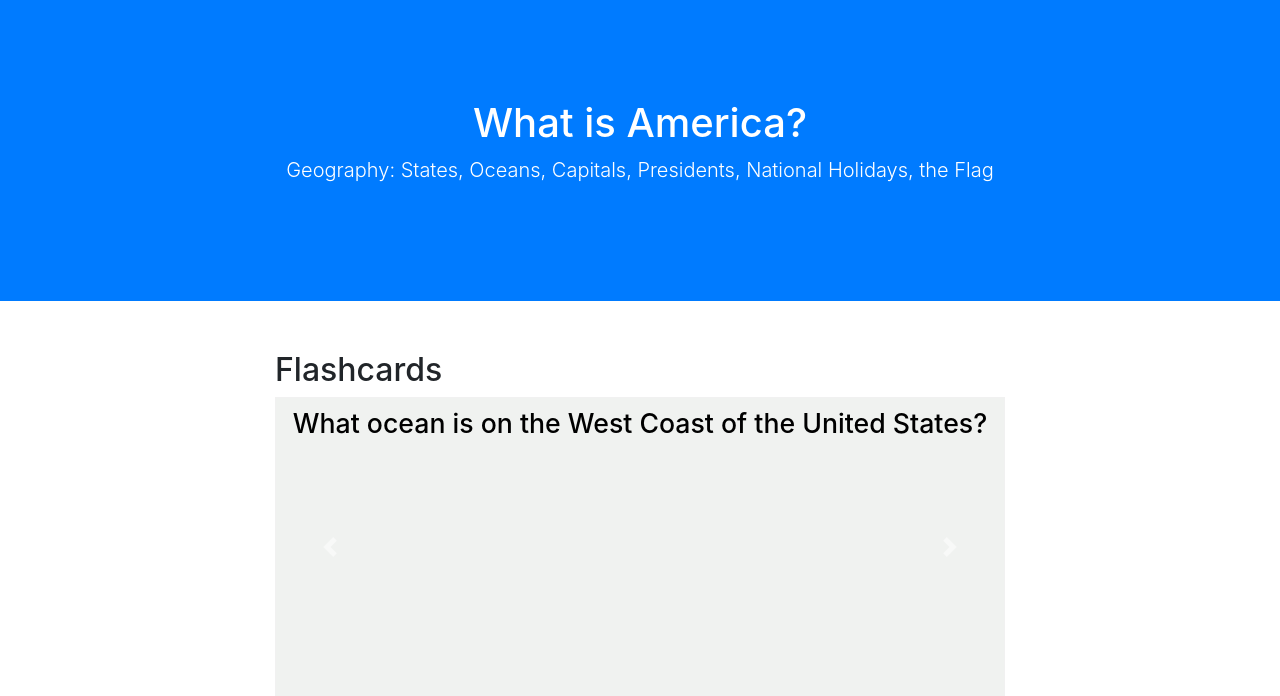
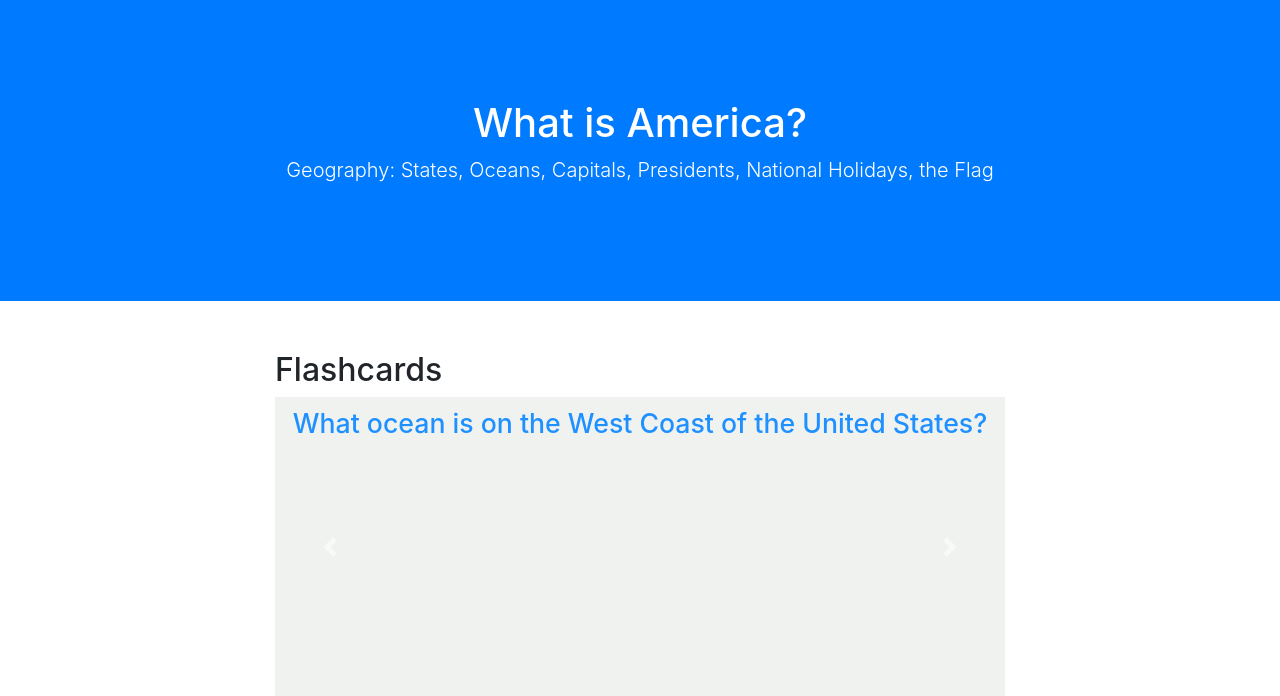
Before and after one commit to jenniferli1098/chinatowncitizenship, a PHP site: page /ushistory_module1.html in a window 1280 px wide. Shown: the part 57-753 px from the top of the page. Run offline with PHP 8.4, Linux system fonts and the light colour scheme; some libraries are stand-ins or nearby versions.

Commit message:
Update custom.css

```diff
--- a/css/custom.css
+++ b/css/custom.css
@@ -56,7 +56,6 @@ section {
   background-color: dodgerblue;
   color: white;
   vertical-align: middle;
-
   transform: rotateY(180deg);
 }
 
@@ -80,6 +79,7 @@ section {
   line-height: 30px;
   vertical-align: middle;
   font-size: 20pt;
+  color: dodgerblue;
 }
 
 .answer{
```
